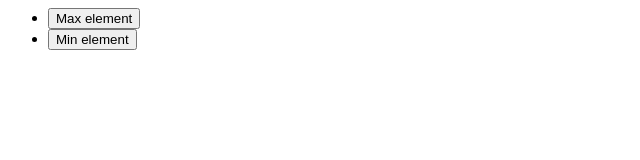
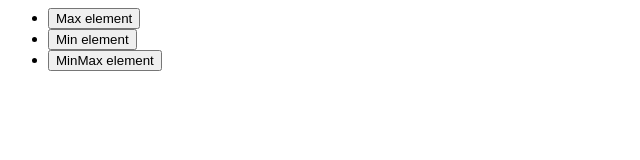
Before and after one commit to wassimbentaleb/Algo-Palyground, a plain HTML site: page index.html in a window 1280 px wide. Shown: the whole page, without its empty margins (0-640 px from the left). Drawn offline with Linux system fonts and the light colour scheme.

Commit message:
minmax element

```diff
--- a/index.html
+++ b/index.html
@@ -1,5 +1,6 @@
 <ul>
     <li><button onclick="maxElement()">Max element</button></li>
     <li><button onclick="minElement()">Min element</button></li>
+    <li><button onclick="minmaxElement()">MinMax element</button></li>
 </ul>
 <script src="main.js"></script>
--- a/main.js
+++ b/main.js
@@ -23,3 +23,22 @@ function minElement() {
 
     console.log('Output: ', minValue)
 }
+
+function minmaxElement() {
+    let array = [2, 5, 8, 66, 1, 6, 0]
+    console.log('Input: ', array)
+
+    let minValue = array[0]
+    let maxValue = array[0]
+
+    for (let i = 0; i < array.length; i++) {
+        if (minValue > array[i])
+            minValue = array[i]
+
+        if (maxValue < array[i])
+            maxValue = array[i]
+    }
+
+    console.log(`Output: Max = ${maxValue}, Min =${minValue} `)
+
+}
```
